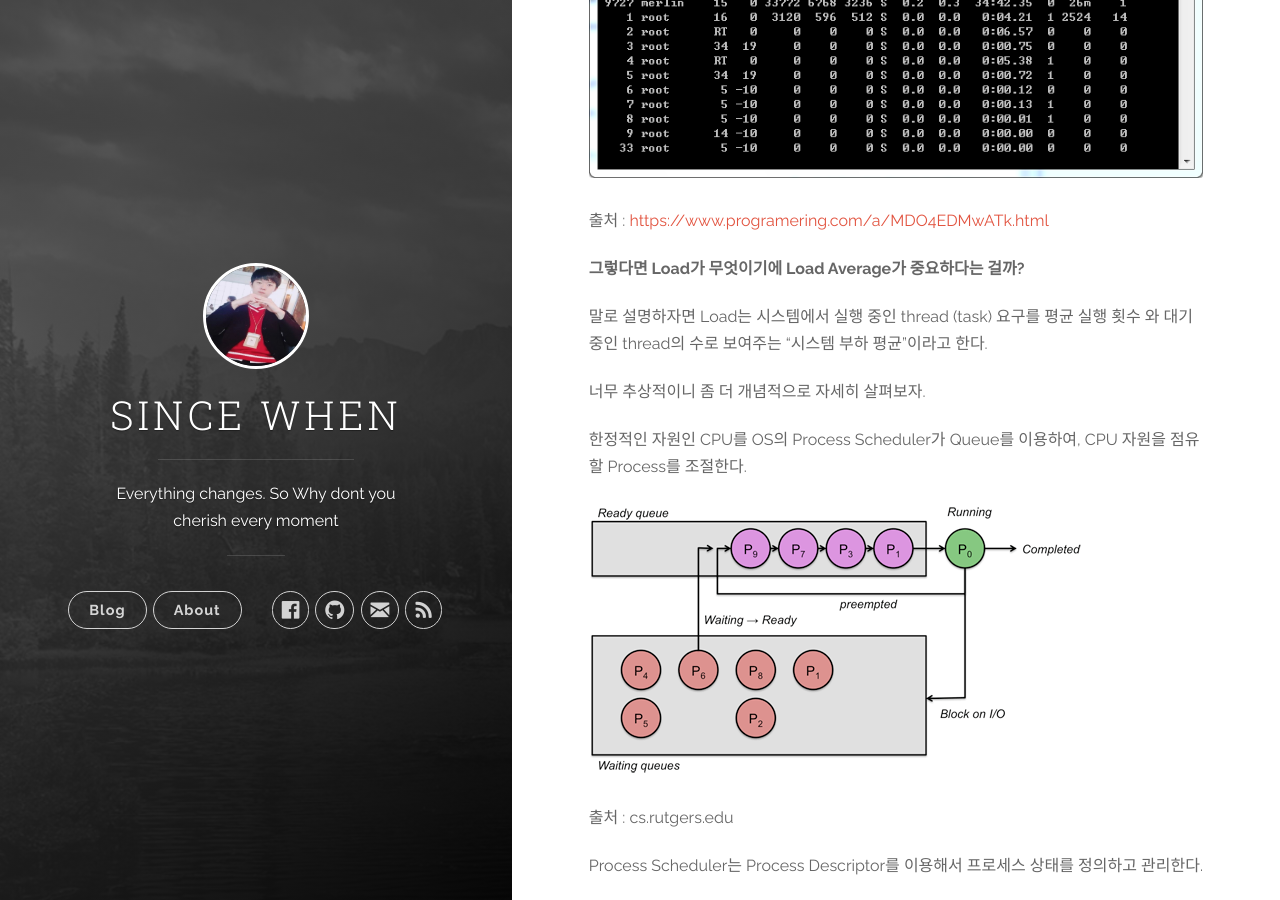
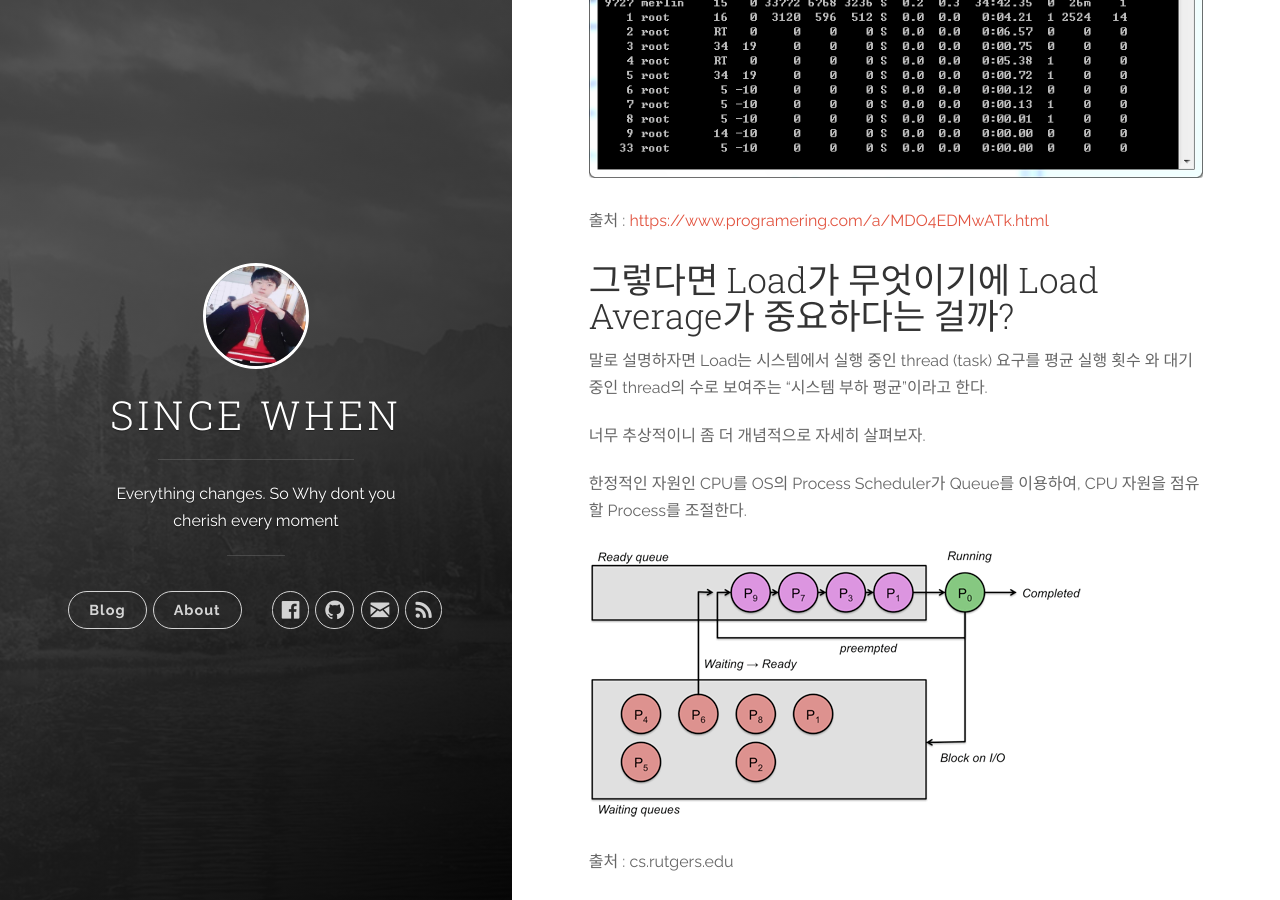
Before and after one commit to hiasince/hiasince.github.io, a Jekyll site: the page built from _posts/2019-04-20-Load-Average 란.md, in a window 1280 px wide and 900 px high, scrolled down 597 px. Built offline with Jekyll 4.4.1, drawn with Linux system fonts in a browser that asks for light colours; comment, search, counter and statistics services are not loaded.

```diff
--- a/_posts/2019-04-20-Load-Average 란.md
+++ b/_posts/2019-04-20-Load-Average 란.md
@@ -16,7 +16,7 @@ Linux 계열 OS에서는 uptime이나 top 명령어를 통해 볼 수 있다.
 
 출처 : <https://www.programering.com/a/MDO4EDMwATk.html>
 
-**그렇다면 Load가 무엇이기에 Load Average가 중요하다는 걸까?**
+## 그렇다면 Load가 무엇이기에 Load Average가 중요하다는 걸까?
 
 말로 설명하자면 Load는 시스템에서 실행 중인 thread (task) 요구를 평균 실행 횟수 와 대기 중인 thread의 수로 보여주는 "시스템 부하 평균"이라고 한다.
 
```
